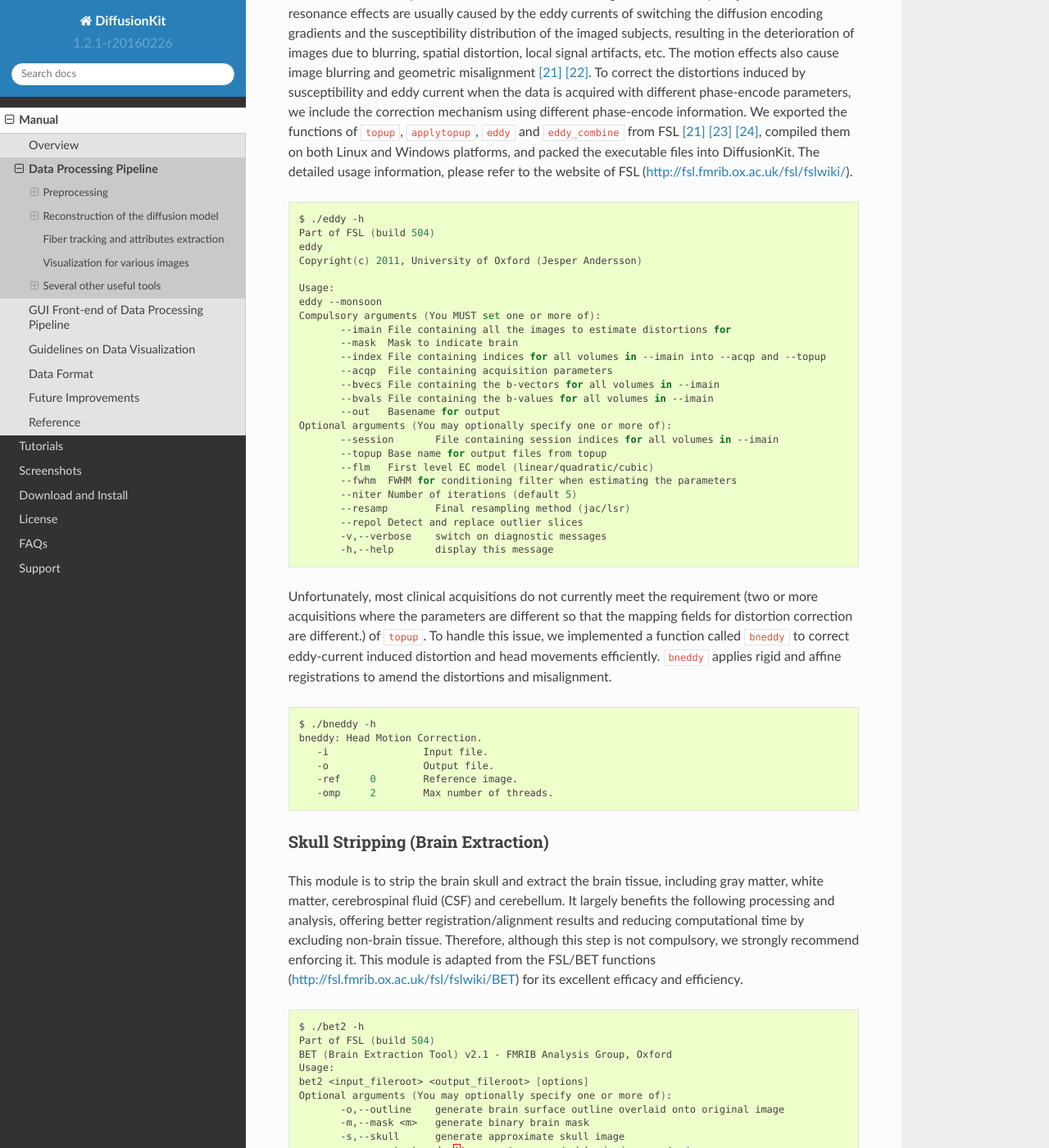
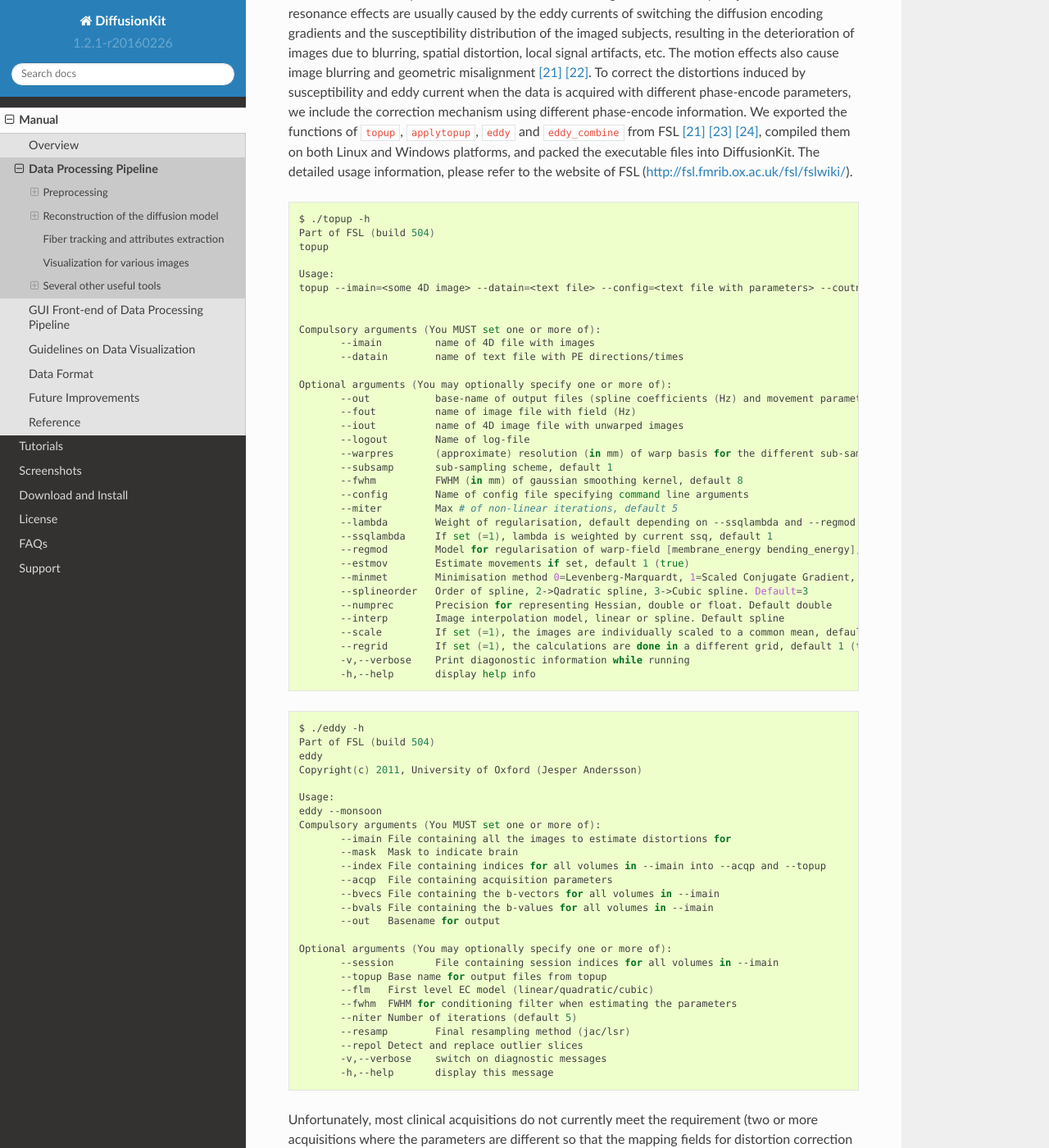
Before and after one commit to brainnetome/diffusionkit, a Sphinx documentation site: the page built from source/userguide.rst, in a window 1280 px wide and 1400 px high, scrolled down 1279 px. Shown: the whole window at 82% size. Built offline with Sphinx 7.4.7 and the Read the Docs theme 2.0.0, drawn with Linux system fonts in a browser that asks for light colours; formulas are drawn with MathJax 3.

Commit message:
ADD the help information of topup and eddy

```diff
--- a/source/userguide.rst
+++ b/source/userguide.rst
@@ -93,6 +93,43 @@ into DiffusionKit. The detailed usage information, please refer to the website o
 
 .. code-block:: bash
 
+ $ ./topup -h
+ Part of FSL (build 504)
+ topup
+
+ Usage:
+ topup --imain=<some 4D image> --datain=<text file> --config=<text file with parameters> --coutname=my_field
+
+
+ Compulsory arguments (You MUST set one or more of):
+        --imain         name of 4D file with images
+        --datain        name of text file with PE directions/times
+
+ Optional arguments (You may optionally specify one or more of):
+        --out           base-name of output files (spline coefficients (Hz) and movement parameters)
+        --fout          name of image file with field (Hz)
+        --iout          name of 4D image file with unwarped images
+        --logout        Name of log-file
+        --warpres       (approximate) resolution (in mm) of warp basis for the different sub-sampling levels, default 10
+        --subsamp       sub-sampling scheme, default 1
+        --fwhm          FWHM (in mm) of gaussian smoothing kernel, default 8
+        --config        Name of config file specifying command line arguments
+        --miter         Max # of non-linear iterations, default 5
+        --lambda        Weight of regularisation, default depending on --ssqlambda and --regmod switches. See user documetation.
+        --ssqlambda     If set (=1), lambda is weighted by current ssq, default 1
+        --regmod        Model for regularisation of warp-field [membrane_energy bending_energy], default bending_energy
+        --estmov        Estimate movements if set, default 1 (true)
+        --minmet        Minimisation method 0=Levenberg-Marquardt, 1=Scaled Conjugate Gradient, default 0 (LM)
+        --splineorder   Order of spline, 2->Qadratic spline, 3->Cubic spline. Default=3
+        --numprec       Precision for representing Hessian, double or float. Default double
+        --interp        Image interpolation model, linear or spline. Default spline
+        --scale         If set (=1), the images are individually scaled to a common mean, default 0 (false)
+        --regrid        If set (=1), the calculations are done in a different grid, default 1 (true)
+        -v,--verbose    Print diagonostic information while running
+        -h,--help       display help info
+
+.. code-block:: bash
+
  $ ./eddy -h
  Part of FSL (build 504)
  eddy
@@ -108,6 +145,7 @@ into DiffusionKit. The detailed usage information, please refer to the website o
         --bvecs File containing the b-vectors for all volumes in --imain
         --bvals File containing the b-values for all volumes in --imain
         --out   Basename for output
+
  Optional arguments (You may optionally specify one or more of):
         --session       File containing session indices for all volumes in --imain
         --topup Base name for output files from topup
```
